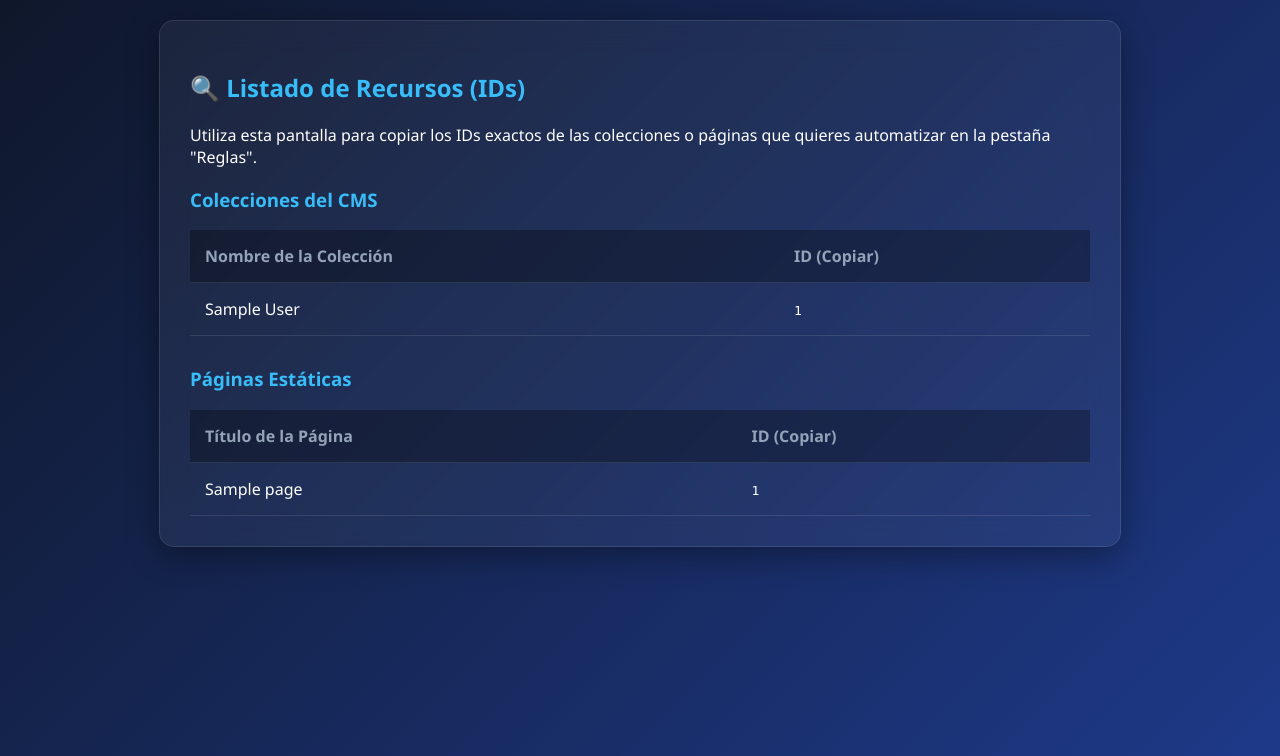
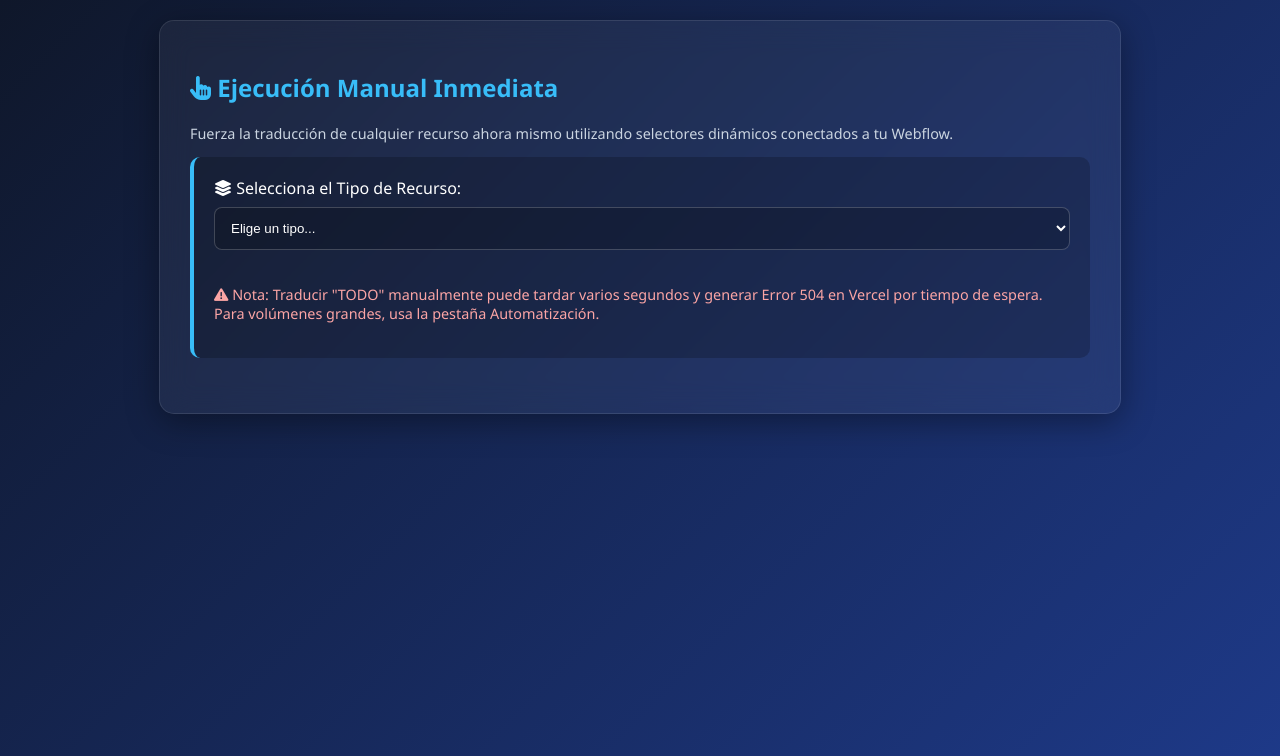
Before and after one commit to userEmanu/domoblock-translator, a Flask app: template api/templates/manual.html in a window 1280 px wide. Shown: the top 756 px of the page. Run offline with Flask 3, Linux system fonts and the light colour scheme; the template is opened without the code that fills it: most values are stand-ins (such as "Sample title", 1, 10 or a date in 2020).

Commit message:
Enhance manual translation page with dynamic elements

```diff
--- a/api/templates/manual.html
+++ b/api/templates/manual.html
@@ -1,21 +1,97 @@
 {% extends "base.html" %}
 {% block content %}
-<h2>🔍 Listado de Recursos (IDs)</h2>
-<p>Utiliza esta pantalla para copiar los IDs exactos de las colecciones o páginas que quieres automatizar en la pestaña "Reglas".</p>
+<h2><i class="fas fa-hand-pointer"></i> Ejecución Manual Inmediata</h2>
+<p class="text-sm">Fuerza la traducción de cualquier recurso ahora mismo utilizando selectores dinámicos conectados a tu Webflow.</p>
 
-<h3>Colecciones del CMS</h3>
-<table>
-    <tr><th>Nombre de la Colección</th><th>ID (Copiar)</th></tr>
-    {% for col in collections %}
-    <tr><td>{{ col.displayName }}</td><td><code>{{ col.id }}</code></td></tr>
-    {% endfor %}
-</table>
+<form method="POST" action="{{ url_for('main.manual_translate') }}" class="card" id="manualForm">
+    <label><i class="fas fa-layer-group"></i> Selecciona el Tipo de Recurso:</label>
+    <select name="target_type" id="target_type" required>
+        <option value="" disabled selected>Elige un tipo...</option>
+        <option value="page">Páginas Estáticas</option>
+        <option value="collection">Colecciones del CMS</option>
+        <option value="component">Componentes (Navbar, Footer, etc.)</option>
+    </select>
 
-<h3 style="margin-top: 30px;">Páginas Estáticas</h3>
-<table>
-    <tr><th>Título de la Página</th><th>ID (Copiar)</th></tr>
-    {% for p in pages %}
-    <tr><td>{{ p.title }}</td><td><code>{{ p.id }}</code></td></tr>
-    {% endfor %}
-</table>
+    <div id="target_container" style="display: none;">
+        <label id="target_label"><i class="fas fa-bullseye"></i> Selecciona el Elemento Específico:</label>
+        <select name="target_id" id="target_id" required>
+            <!-- Llenado por JS -->
+        </select>
+    </div>
+
+    <div id="item_container" style="display: none;">
+        <label><i class="fas fa-file-alt"></i> Selecciona el Post/Item:</label>
+        <select name="item_id" id="item_id">
+            <option value="all">⚡ Traducir TODOS los posts de esta colección</option>
+            <!-- Llenado por AJAX -->
+        </select>
+    </div>
+
+    <button type="submit" id="submitBtn" style="width:100%; display:none;"><i class="fas fa-language"></i> Traducir Ahora</button>
+    <p class="text-sm" style="color: #fca5a5; margin-top: 15px;"><i class="fas fa-exclamation-triangle"></i> Nota: Traducir "TODO" manualmente puede tardar varios segundos y generar Error 504 en Vercel por tiempo de espera. Para volúmenes grandes, usa la pestaña Automatización.</p>
+</form>
+
+<script>
+    const pages = [
+        {"id": "all", "name": "⚡ Traducir TODAS las páginas estáticas"},
+        {% for p in pages %} {"id": "{{ p.id }}", "name": "{{ p.title }}"}, {% endfor %}
+    ];
+    const collections = [
+        {"id": "all", "name": "⚡ Traducir TODAS las colecciones del CMS"},
+        {% for c in collections %} {"id": "{{ c.id }}", "name": "{{ c.displayName }}"}, {% endfor %}
+    ];
+    const components = [
+        {"id": "all", "name": "⚡ Traducir TODOS los componentes"},
+        {% for c in components %} {"id": "{{ c.id }}", "name": "{{ c.name }}"}, {% endfor %}
+    ];
+
+    const typeSelect = document.getElementById('target_type');
+    const targetSelect = document.getElementById('target_id');
+    const targetContainer = document.getElementById('target_container');
+    const itemSelect = document.getElementById('item_id');
+    const itemContainer = document.getElementById('item_container');
+    const submitBtn = document.getElementById('submitBtn');
+
+    function populateSelect(selectElem, dataArray) {
+        selectElem.innerHTML = '';
+        dataArray.forEach(item => {
+            const opt = document.createElement('option');
+            opt.value = item.id;
+            opt.textContent = item.name;
+            selectElem.appendChild(opt);
+        });
+    }
+
+    typeSelect.addEventListener('change', function() {
+        targetContainer.style.display = 'block';
+        itemContainer.style.display = 'none';
+        submitBtn.style.display = 'block';
+        itemSelect.innerHTML = '<option value="all">⚡ Traducir TODOS los posts de esta colección</option>';
+
+        if (this.value === 'page') populateSelect(targetSelect, pages);
+        else if (this.value === 'collection') populateSelect(targetSelect, collections);
+        else if (this.value === 'component') populateSelect(targetSelect, components);
+    });
+
+    targetSelect.addEventListener('change', function() {
+        if (typeSelect.value === 'collection' && this.value !== 'all') {
+            itemContainer.style.display = 'block';
+            itemSelect.innerHTML = '<option value="all">Cargando posts de Webflow...</option>';
+
+            fetch('/api/items/' + this.value)
+                .then(response => response.json())
+                .then(data => {
+                    itemSelect.innerHTML = '<option value="all">⚡ Traducir TODOS los posts de esta colección</option>';
+                    data.forEach(i => {
+                        const opt = document.createElement('option');
+                        opt.value = i.id;
+                        opt.textContent = i.name;
+                        itemSelect.appendChild(opt);
+                    });
+                });
+        } else {
+            itemContainer.style.display = 'none';
+        }
+    });
+</script>
 {% endblock %}
```
